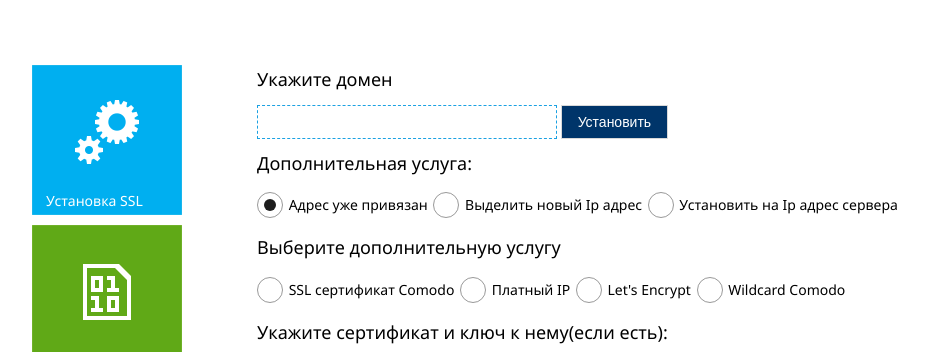
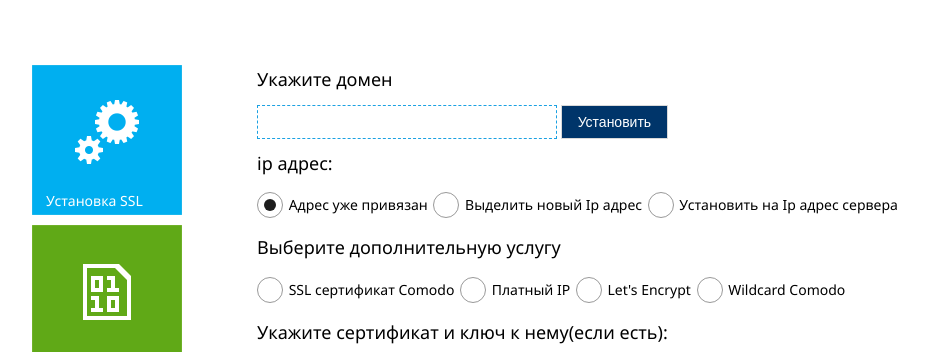
Before and after one commit to agn1/sslweb, a Django app: template templates/index.html in a window 1280 px wide. Shown: the top 352 px of the page, without its empty margins (33-961 px from the left). Run offline with Django 3.2, Linux system fonts and the light colour scheme; the template is opened without the code that fills it, so the values that code supplies are empty.

Commit message:
rename title

```diff
--- a/templates/index.html
+++ b/templates/index.html
@@ -66,7 +66,7 @@
             <input name="zone"  data-validate-func="required" type="text">
           </div>
           <button type="submit" class="button  bg-darkCobalt bg-active-darkPink fg-white">Установить</button>
-        <h4>Дополнительная услуга:</h4>
+        <h4>ip адрес:</h4>
         <label class="input-control radio">
             <input type="radio" name="sslip" value="currentip" checked>
             <span class="check"></span>
```
